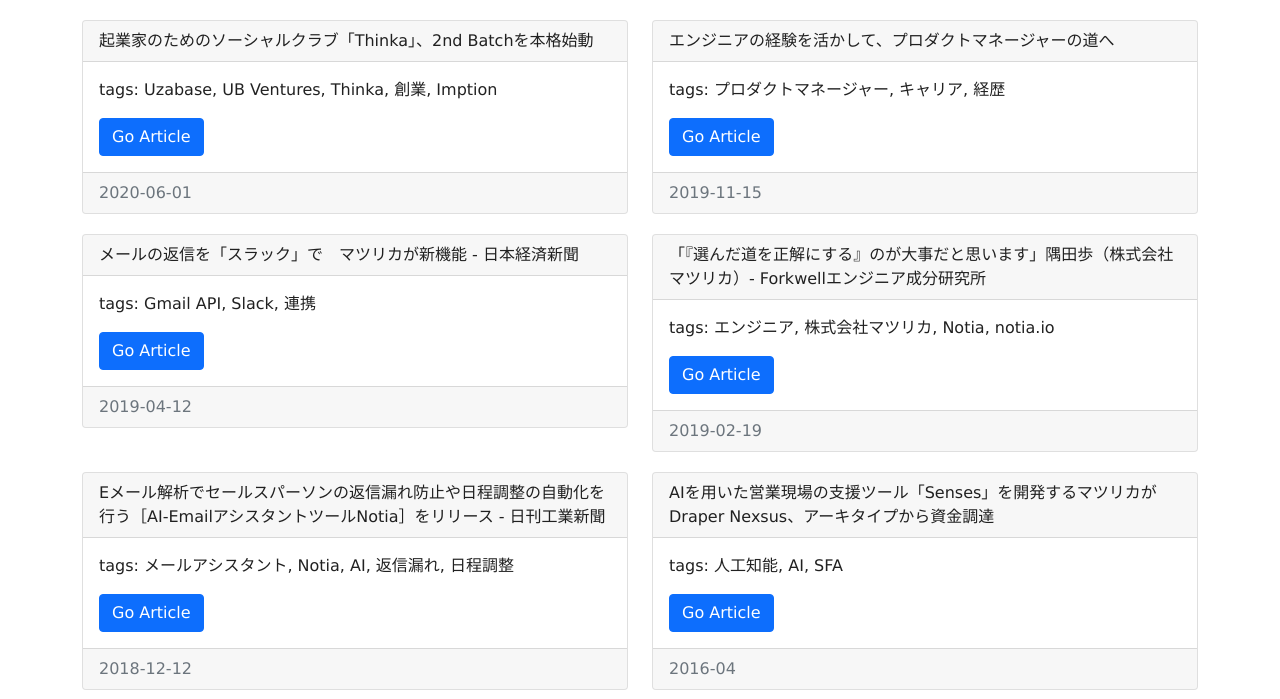
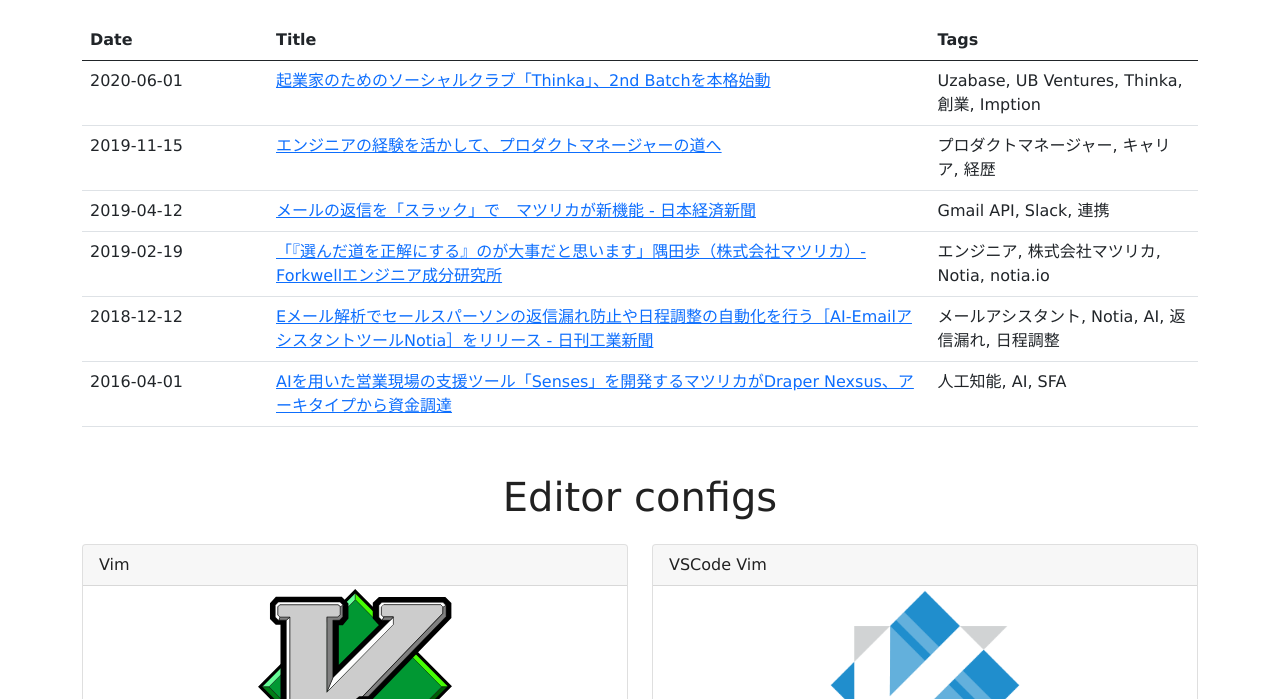
Before and after one commit to walkersumida/walkersumida.github.io, a plain HTML site: page index.html in a window 1280 px wide. Shown: the part 521-1220 px from the top of the page. Drawn offline with nearby package versions, Linux system fonts and the light colour scheme.

Commit message:
style: change articles section

```diff
--- a/index.html
+++ b/index.html
@@ -97,101 +97,48 @@
       </div>
 
       <div class="row">
-        <div class="col-md-6 grid-style">
-          <div class="card">
-            <div class="card-header">
-              起業家のためのソーシャルクラブ「Thinka」、2nd Batchを本格始動
-            </div>
-            <div class="card-body">
-              <p class="card-text">tags: Uzabase, UB Ventures, Thinka, 創業, Imption</p>
-              <a href="https://www.uzabase.com/jp/news/thinka-2nd-batch/" target="_blank" class="btn btn-primary">
-                Go Article
-              </a>
-            </div>
-            <div class="card-footer text-muted">
-              2020-06-01
-            </div>
-          </div>
-        </div>
-        <div class="col-md-6 grid-style">
-          <div class="card">
-            <div class="card-header">
-              エンジニアの経験を活かして、プロダクトマネージャーの道へ
-            </div>
-            <div class="card-body">
-              <p class="card-text">tags: プロダクトマネージャー, キャリア, 経歴</p>
-              <a href="https://www.wantedly.com/companies/mazrica/post_articles/196063" target="_blank" class="btn btn-primary">
-                Go Article
-              </a>
-            </div>
-            <div class="card-footer text-muted">
-              2019-11-15
-            </div>
-          </div>
-        </div>
-        <div class="col-md-6 grid-style">
-          <div class="card">
-            <div class="card-header">
-              メールの返信を「スラック」で　マツリカが新機能 - 日本経済新聞
-            </div>
-            <div class="card-body">
-              <p class="card-text">tags: Gmail API, Slack, 連携</p>
-              <a href="https://www.nikkei.com/article/DGXMZO43662580S9A410C1XY0000/" target="_blank" class="btn btn-primary">
-                Go Article
-              </a>
-            </div>
-            <div class="card-footer text-muted">
-              2019-04-12
-            </div>
-          </div>
-        </div>
-        <div class="col-md-6 grid-style">
-          <div class="card">
-            <div class="card-header">
-              「『選んだ道を正解にする』のが大事だと思います」隅田歩（株式会社マツリカ）- Forkwellエンジニア成分研究所
-            </div>
-            <div class="card-body">
-              <p class="card-text">tags: エンジニア, 株式会社マツリカ, Notia, notia.io</p>
-              <a href="https://pr.forkwell.com/2019-02-19-engineer_component/" target="_blank" class="btn btn-primary">
-                Go Article
-              </a>
-            </div>
-            <div class="card-footer text-muted">
-              2019-02-19
-            </div>
-          </div>
-        </div>
-        <div class="col-md-6 grid-style">
-          <div class="card">
-            <div class="card-header">
-              Eメール解析でセールスパーソンの返信漏れ防止や日程調整の自動化を行う［AI-EmailアシスタントツールNotia］をリリース - 日刊工業新聞
-            </div>
-            <div class="card-body">
-              <p class="card-text">tags: メールアシスタント, Notia, AI, 返信漏れ, 日程調整</p>
-              <a href="https://www.nikkan.co.jp/releases/view/86858" target="_blank" class="btn btn-primary">
-                Go Article
-              </a>
-            </div>
-            <div class="card-footer text-muted">
-              2018-12-12
-            </div>
-          </div>
-        </div>
-        <div class="col-md-6 grid-style">
-          <div class="card">
-            <div class="card-header">
-              AIを用いた営業現場の支援ツール「Senses」を開発するマツリカがDraper Nexsus、アーキタイプから資金調達
-            </div>
-            <div class="card-body">
-              <p class="card-text">tags: 人工知能, AI, SFA</p>
-              <a href="https://thebridge.jp/2016/04/mazrica-funding" target="_blank" class="btn btn-primary">
-                Go Article
-              </a>
-            </div>
-            <div class="card-footer text-muted">
-              2016-04
-            </div>
-          </div>
+        <div class="col-md-12">
+          <table class="table">
+            <thead>
+              <tr>
+                <th scope="col" class="col-md-2">Date</th>
+                <th scope="col">Title</th>
+                <th scope="col">Tags</th>
+              </tr>
+            </thead>
+            <tbody>
+              <tr>
+                <td>2020-06-01</td>
+                <td><a href="https://www.uzabase.com/jp/news/thinka-2nd-batch/" target="_blank">起業家のためのソーシャルクラブ「Thinka」、2nd Batchを本格始動</a></td>
+                <td>Uzabase, UB Ventures, Thinka, 創業, Imption</td>
+              </tr>
+              <tr>
+                <td>2019-11-15</td>
+                <td><a href="https://www.wantedly.com/companies/mazrica/post_articles/196063" target="_blank">エンジニアの経験を活かして、プロダクトマネージャーの道へ</a></td>
+                <td>プロダクトマネージャー, キャリア, 経歴</td>
+              </tr>
+              <tr>
+                <td>2019-04-12</td>
+                <td><a href="https://www.nikkei.com/article/DGXMZO43662580S9A410C1XY0000/" target="_blank">メールの返信を「スラック」で　マツリカが新機能 - 日本経済新聞</a></td>
+                <td>Gmail API, Slack, 連携</td>
+              </tr>
+              <tr>
+                <td>2019-02-19</td>
+                <td><a href="https://pr.forkwell.com/2019-02-19-engineer_component/" target="_blank">「『選んだ道を正解にする』のが大事だと思います」隅田歩（株式会社マツリカ）- Forkwellエンジニア成分研究所</a></td>
+                <td>エンジニア, 株式会社マツリカ, Notia, notia.io</td>
+              </tr>
+              <tr>
+                <td>2018-12-12</td>
+                <td><a href="https://www.nikkan.co.jp/releases/view/86858" target="_blank">Eメール解析でセールスパーソンの返信漏れ防止や日程調整の自動化を行う［AI-EmailアシスタントツールNotia］をリリース - 日刊工業新聞</a></td>
+                <td>メールアシスタント, Notia, AI, 返信漏れ, 日程調整</td>
+              </tr>
+              <tr>
+                <td>2016-04-01</td>
+                <td><a href="https://thebridge.jp/2016/04/mazrica-funding" target="_blank">AIを用いた営業現場の支援ツール「Senses」を開発するマツリカがDraper Nexsus、アーキタイプから資金調達</a></td>
+                <td>人工知能, AI, SFA</td>
+              </tr>
+            </tbody>
+          </table>
         </div>
       </div>
 
```
